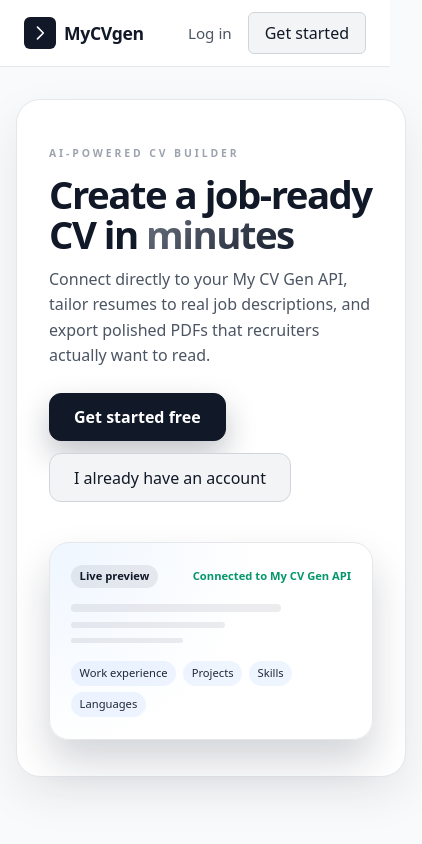
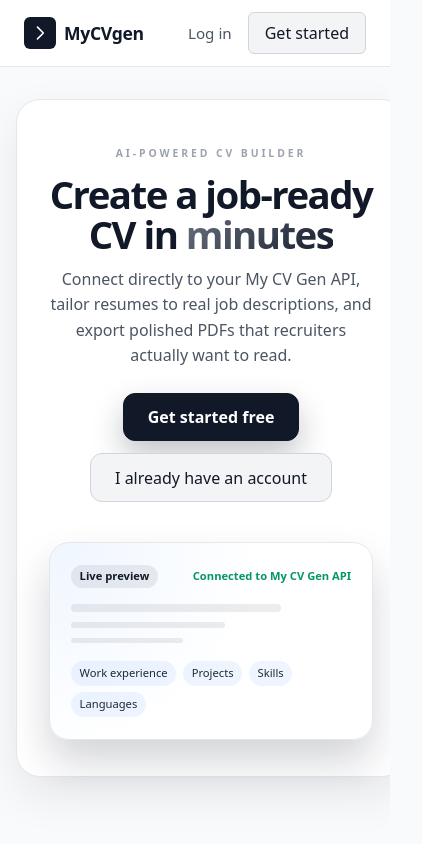
Before and after one commit to kinstugi/my_cv_gen_frontend, a React (Vite) app: page / in a window 390 px wide. Shown: the top 844 px of the page, 422 px wide, since content can reach past the window. Built offline with nearby package versions, Linux system fonts and the light colour scheme; no server answers.

Commit message:
Add responsive styles for mobile view in App.css. Introduce layout adjustments for page header, actions, and hero sections to enhance user experience on smaller screens.

```diff
--- a/src/App.css
+++ b/src/App.css
@@ -1556,6 +1556,44 @@
   }
 }
 
+@media (max-width: 640px) {
+  html,
+  body {
+    overflow-x: hidden;
+  }
+
+  .page-header {
+    align-items: flex-start;
+    gap: 0.75rem;
+  }
+
+  .actions {
+    width: 100%;
+    justify-content: flex-start;
+    flex-wrap: wrap;
+    row-gap: 0.5rem;
+  }
+
+  .resume-view-template-select {
+    flex: 1;
+    min-width: 0;
+  }
+
+  .resume-view-preview {
+    max-height: none;
+    margin-bottom: 1rem;
+  }
+
+  .home-hero-text {
+    text-align: center;
+    margin-inline: auto;
+  }
+
+  .hero-actions {
+    justify-content: center;
+  }
+}
+
 @media (prefers-color-scheme: light) {
   .form input,
   .form textarea {
```
